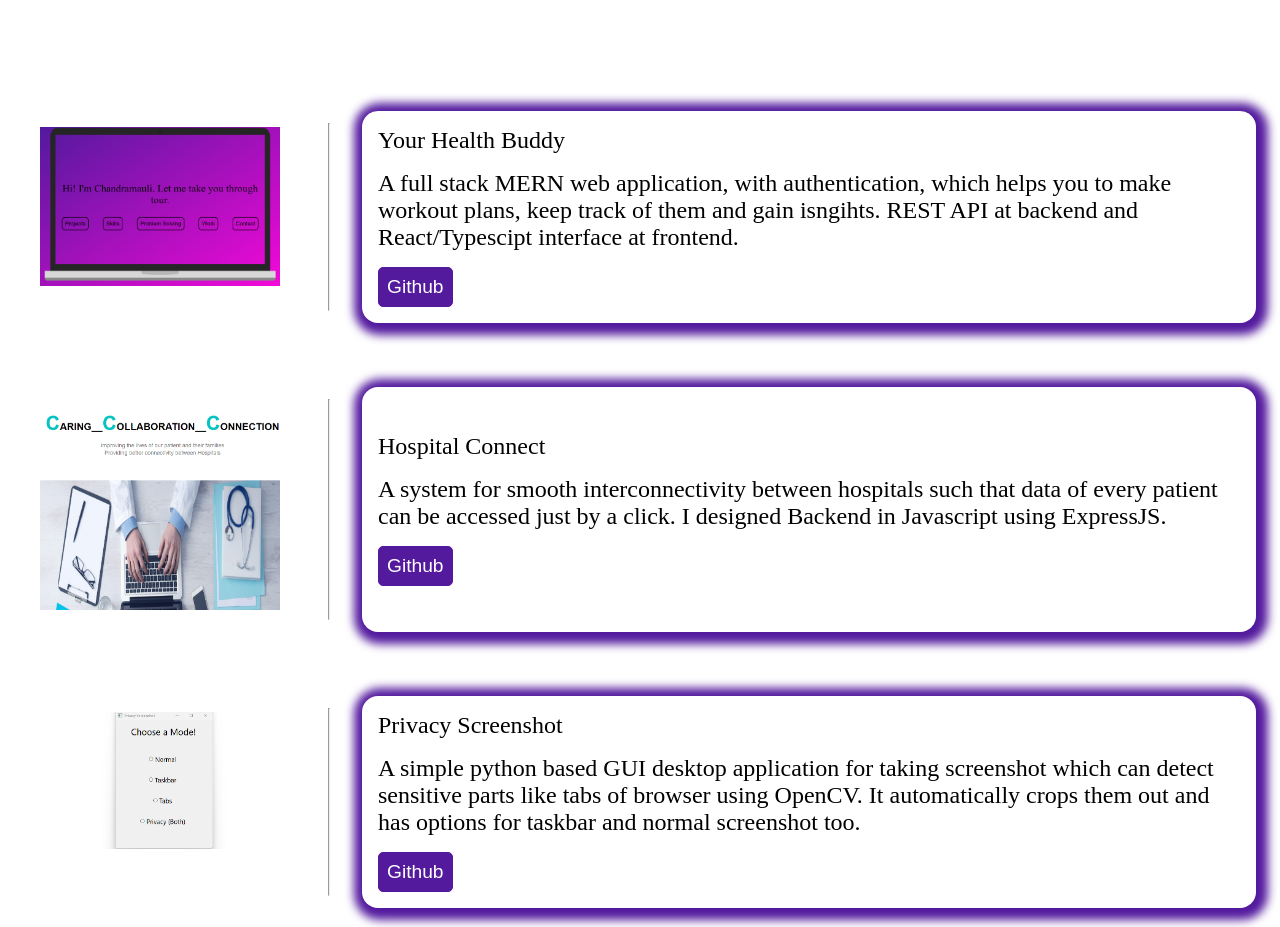
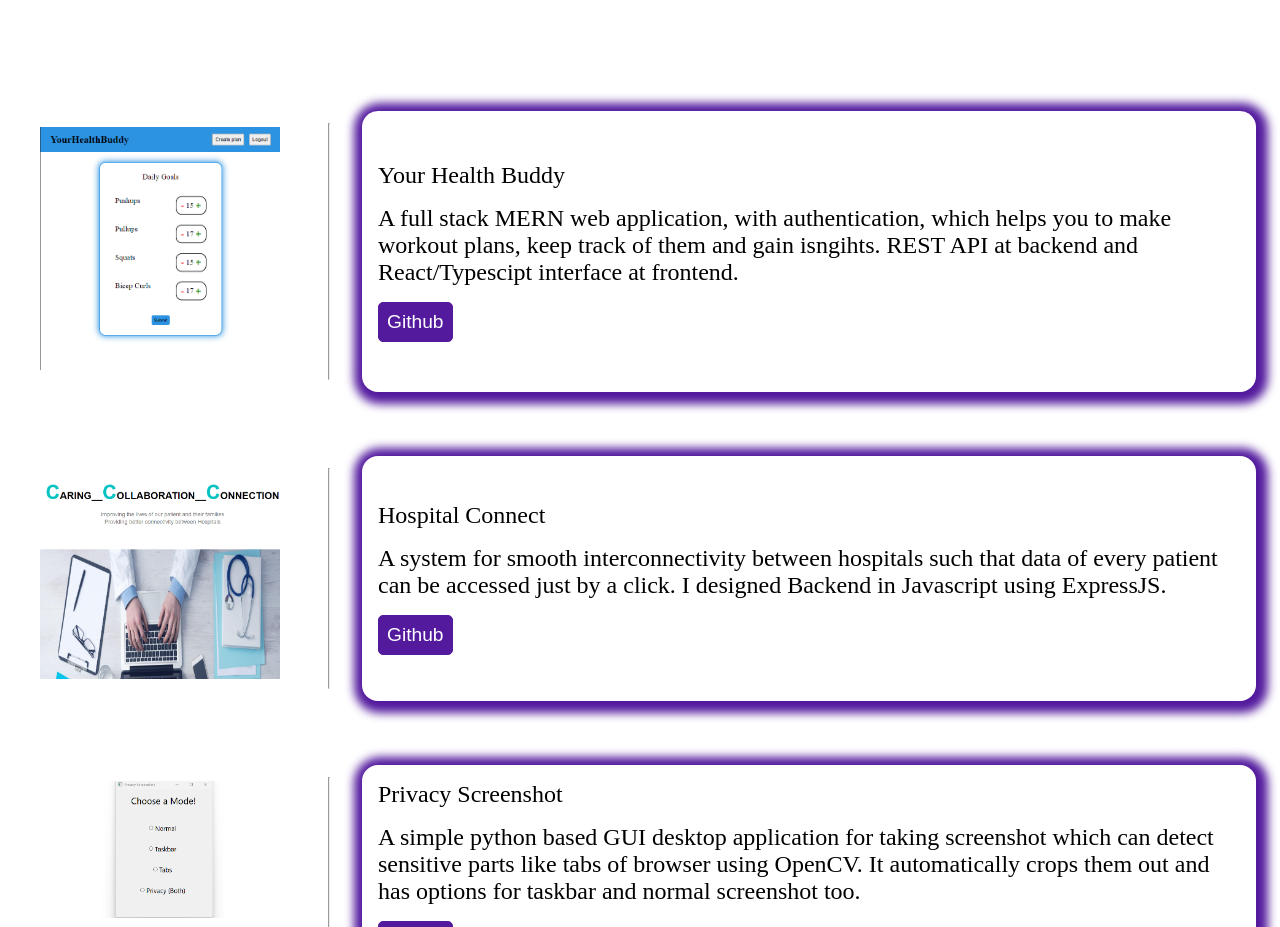
Before and after one commit to fromendtostart/MyPortfolio, a React (Create React App) app: page / in a window 1280 px wide. Shown: the part 904-1831 px from the top of the page. Built offline with nearby package versions, Linux system fonts and the light colour scheme.

Commit message:
added details for new project

```diff
--- a/public/index.html
+++ b/public/index.html
@@ -8,7 +8,7 @@
       name="description"
       content="Portfolio website"
     />
-    <link rel="apple-touch-icon" href="%PUBLIC_URL%/logo192.png" />
+    <link rel="apple-touch-icon" href="%%PUBLIC_URL%/favicon.ico" />
     <link rel="icon" type="image/x-icon" href="%PUBLIC_URL%/favicon.ico">
     <link rel="manifest" href="%PUBLIC_URL%/manifest.json" />
     <title>Portfolio</title>
--- a/src/data.json
+++ b/src/data.json
@@ -3,8 +3,8 @@
         "id": 1,
         "title": "Your Health Buddy",
         "description": "A full stack MERN web application, with authentication, which helps you to make workout plans, keep track of them and gain isngihts. REST API at backend and React/Typescipt interface at frontend.",
-        "imageurl": "./PortfolioPicture.png",
-        "link": "https://github.com/fromendtostart/MyPortfolio"
+        "imageurl": "./YourHealthBuddy.png",
+        "link": "https://github.com/fromendtostart/YourHealthBuddy-Client"
     },
     {
         "id": 3,
```
Also changed, not shown: public/PortfolioPicture.png (deleted), public/YourHealthBuddy.png (added).
